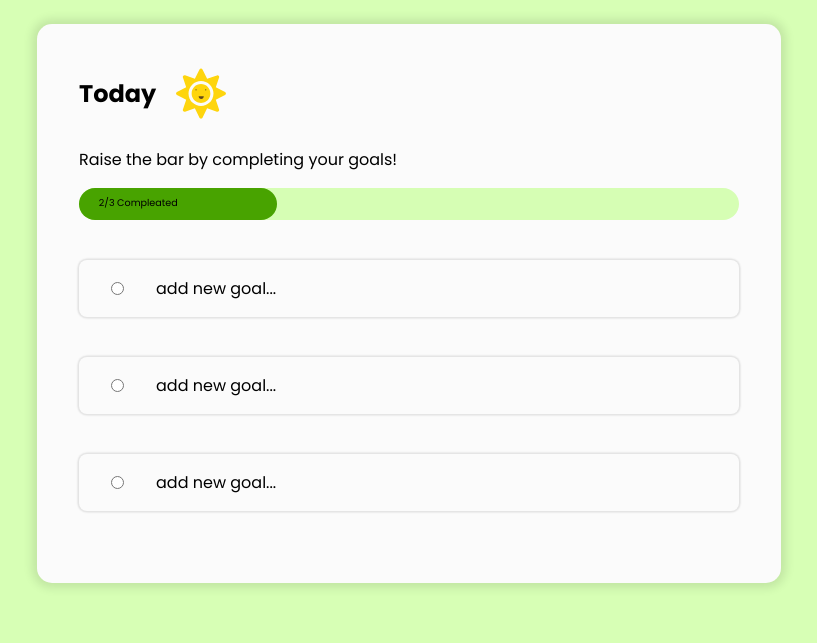
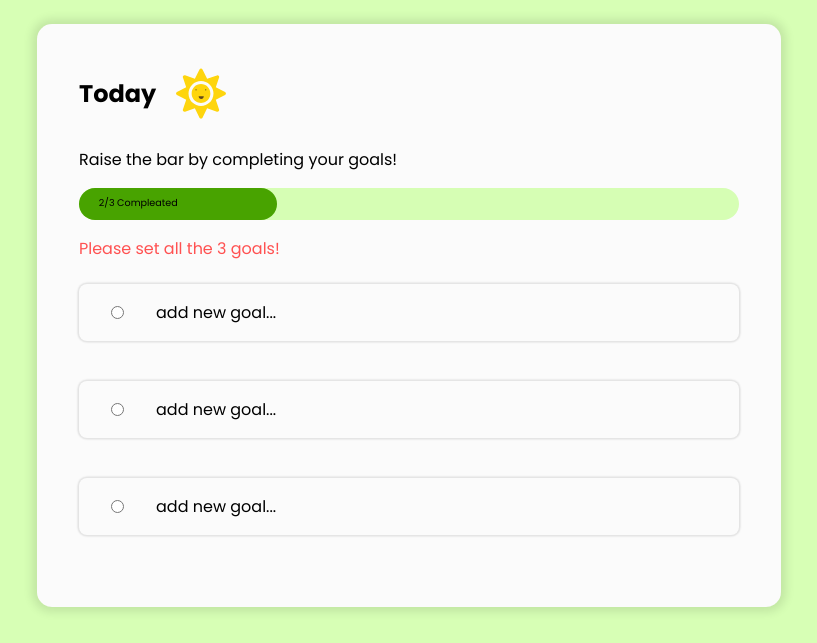
Before and after one commit to AdiyaMitra/Focus-On-Today, a plain HTML site: page FocusOnToday/Index.html in a window 1280 px wide. Shown: the part 157-800 px from the top of the page, without its empty margins (231-1048 px from the left). Drawn offline with Linux system fonts and the light colour scheme.

Commit message:
basic ui

```diff
--- a/FocusOnToday/Index.html
+++ b/FocusOnToday/Index.html
@@ -26,8 +26,10 @@
                 <div class="progressBarStatus">
                     <p>2/3 Compleated</p>
                 </div>
+                <p class="alert">Please set all the 3 goals!</p>
             </div>
 
+            <div class="inputField">
                 <div class="input" id="input1">
                     <input class="radioBtn" type="radio">
                     <p class="inputTitle">add new goal...</p>
@@ -42,6 +44,7 @@
                 </div>
             </div>
         </div>
+    </div>
     <script src="script.js"></script>
 </body>
 </html>
--- a/FocusOnToday/style.css
+++ b/FocusOnToday/style.css
@@ -49,6 +49,14 @@ body{
     padding-left: 10%;
 }
 
+.alert{
+    color: #FF5151;
+}
+
+.inputField{
+    margin-top: 4rem;
+}
+
 .input{
     display: flex;
     margin: 2.5rem 0rem;
```
Lines whose indentation alone changed are shown as unchanged.
